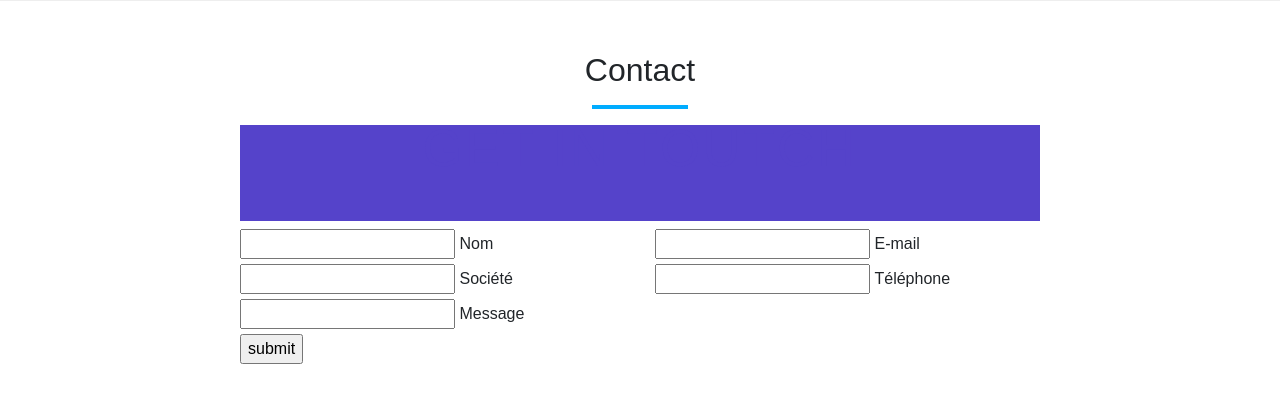
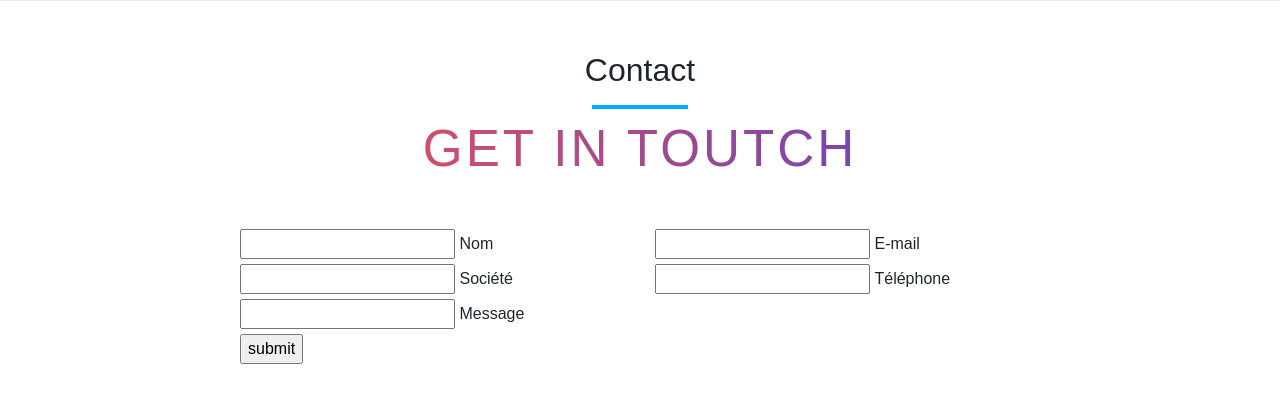
Before and after one commit to Mcali14/Portfolio, a PHP site: page / in a window 1280 px wide. Shown: the part 2152-2566 px from the top of the page. Run offline with PHP 8.4, Linux system fonts and the light colour scheme.

Commit message:
couleur dégradé

```diff
--- a/assets/css/style.css
+++ b/assets/css/style.css
@@ -143,5 +143,11 @@ a, a:hover{
   padding-bottom: 48px;
   color: #5543ca;
   background-color: #5543ca;
+  background: -moz-linear-gradient(left,#f4524d  0%,#5543ca 100%) !important;
+  background: -webkit-linear-gradient(left,#f4524d  0%,#5543ca 100%) !important;
+    background: linear-gradient(to right,#f4524d  0%,#5543ca  100%) !important;
+    -webkit-background-clip: text !important;
+    -webkit-text-fill-color: transparent !important;
+}
 
 }
```
